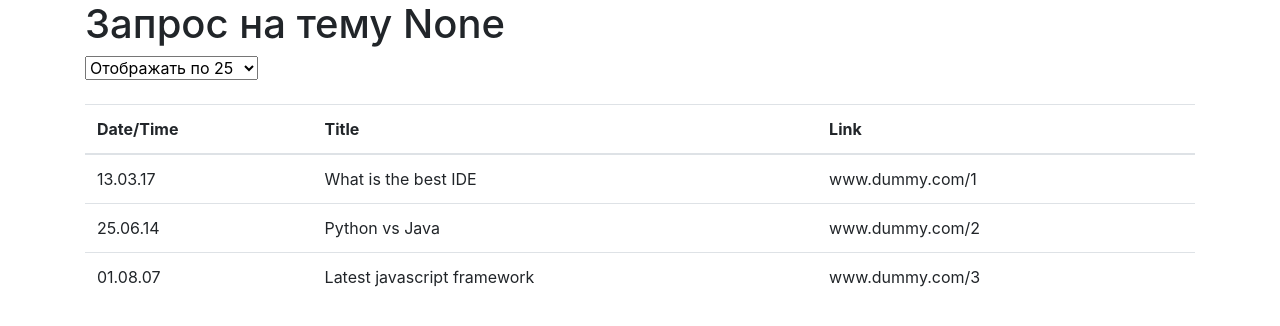
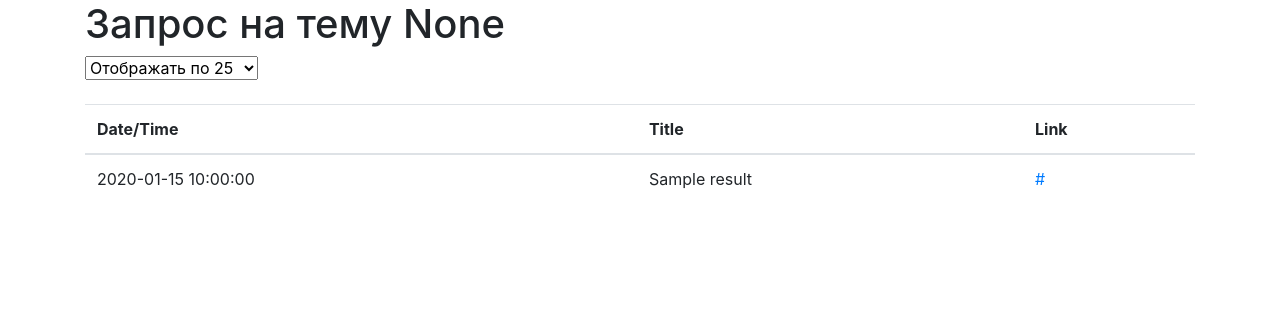
Before and after one commit to codekot/stackex, a Flask app: page /search_results in a window 1280 px wide. Shown: the part 40-366 px from the top of the page. Run offline with Flask 2, Linux system fonts and the light colour scheme; tables that the repository leaves empty hold one stand-in row (values such as "Sample post"); some libraries are stand-ins or nearby versions.

Commit message:
Make search_results show prepopulated results

```diff
--- a/stackex/routes.py
+++ b/stackex/routes.py
@@ -62,7 +62,8 @@ def stack_ex():
 @app.route('/search_results')
 def search_results():
     r = request.args.get("req")
-    print(request)
-    new_results = results_2
+    #new_results = results_2
+    new_results = Request_result.query.all()
+    new_results = new_results[:25]
     return render_template('search_results.html',
                            results=new_results, request=r)
--- a/stackex/templates/search_results.html
+++ b/stackex/templates/search_results.html
@@ -24,7 +24,7 @@
   	<tr>
   	  <td>{{ result.last_activity_date }}</td>
       <td>{{ result.title }}</td>
-      <td>{{ result.link }}</td>
+      <td><a href="{{ result.link }}">{{ result.link }}</a></td>
 	</tr>
 	{% endfor %}
 
```
